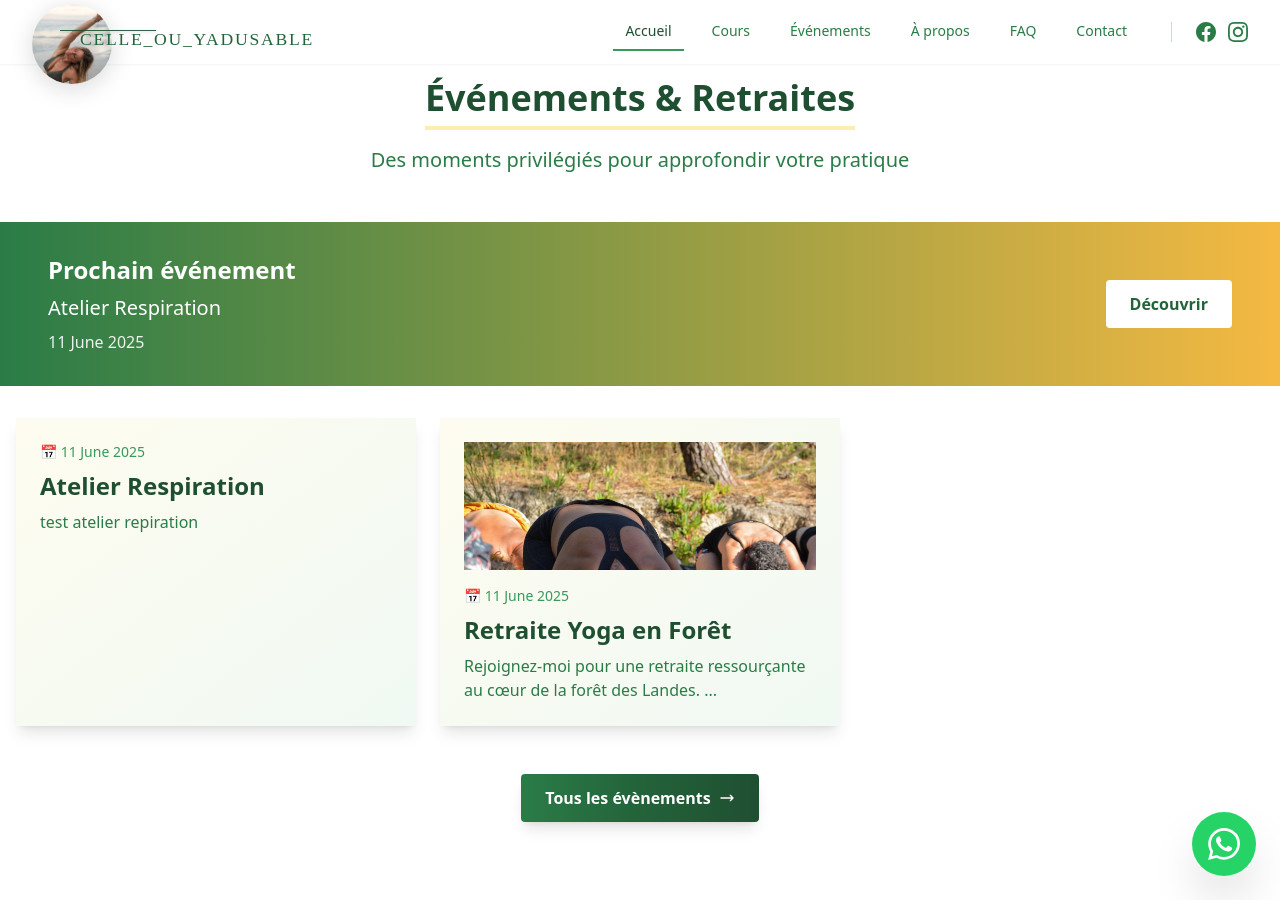
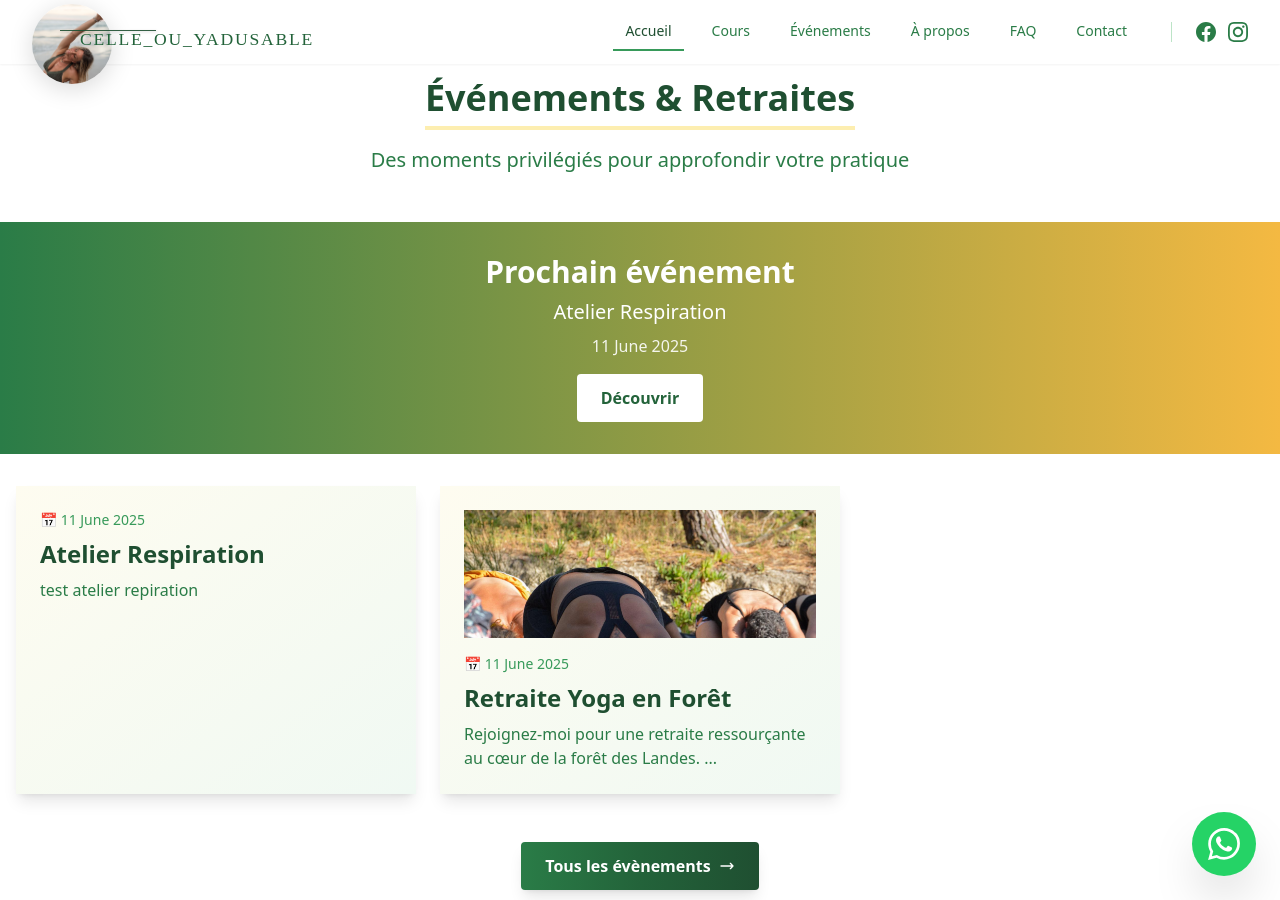
Before and after one commit to m-lague/celleouyadusable, a Jekyll site: the page built from _pages/accueil.md, in a window 1280 px wide and 900 px high, scrolled down 1696 px. Built offline with Jekyll 4.4.1, drawn with Linux system fonts in a browser that asks for light colours; nearby versions of some CDN libraries.

Commit message:
design home

```diff
--- a/_includes/sections/courses-preview.html
+++ b/_includes/sections/courses-preview.html
@@ -11,7 +11,7 @@
 
         <div class="grid grid-cols-1 md:grid-cols-3 gap-8 mb-12">
     {% for course in site.courses limit:2 %}
-            <div class="bg-gradient-to-br from-jungle-50 to-sable-50 p-8 shadow-lg hover:shadow-xl transition-shadow">
+    <a href="/cours/#cours" class="block bg-gradient-to-br from-jungle-50 to-sable-50 p-8 shadow-lg hover:shadow-xl transition-shadow">
         {% if course.image %}
         <div class="aspect-w-16 aspect-h-9 mb-6 overflow-hidden">
             <img src="{{ course.image }}"
@@ -32,15 +32,11 @@
                 <span class="inline-block bg-sable-200 rounded-full px-3 py-1">📊 {{ course.level }}</span>
                 {% endif %}
             </div>
-                    <!-- {% if course.price %}
-                    <div class="text-lg font-semibold text-jungle-700 bg-white rounded-full py-1 px-3 border border-jungle-300">
-                        {{ course.price }}€
         </div>
-                    {% endif %} -->
-                </div>
-            </div>
+    </a>
     {% endfor %}
 </div>
+
 
         <div class="text-center">
           {% include button.html
--- a/_includes/sections/events-preview.html
+++ b/_includes/sections/events-preview.html
@@ -1,5 +1,5 @@
 <section class="py-16 bg-white">
-    <div class="max-w-7xl mx-auto">
+    <div class=" mx-auto">
         <div class="text-center mb-12">
             <h2 class="text-3xl md:text-4xl font-bold text-jungle-800 mb-4 border-b-4 border-sable-200 inline-block pb-2">
                 {{ site.data.site-texts.events.title }}
@@ -14,10 +14,10 @@
         {% if upcoming_events.size > 0 %}
         <div class="bg-gradient-to-r from-jungle-600 to-sable-500 py-8 px-12 text-white mb-8">
             {% assign next_event = upcoming_events.first %}
-            <div class="flex flex-col md:flex-row items-center justify-between">
-                <div class="mb-4 md:mb-0 text-center md:text-left">
-                    <h3 class="text-2xl font-bold mb-2">Prochain événement</h3>
-                    <h4 class="text-xl mb-2">{{ next_event.title }}</h4>
+            <div class="flex flex-col items-center justify-between">
+                <div class="mb-4 text-center ">
+                    <h2 class="text-3xl font-bold mb-2">Prochain événement</h2>
+                    <p class="text-xl mb-2">{{ next_event.title }}</p>
                     <p class="opacity-90">{{ next_event.date | date: "%d %B %Y" }}</p>
                 </div>
                 <a href="{{ next_event.url}}"
--- a/cours.html
+++ b/cours.html
@@ -21,11 +21,11 @@
 
 {% include sections/planning.html %}
 
-<section class="py-16 bg-white">
+<section id="cours" class="py-16 bg-white">
     <div class="max-w-7xl mx-auto px-4 sm:px-6 lg:px-8">
         <div class="grid grid-cols-1 lg:grid-cols-2 gap-8">
             {% for course in site.courses %}
-            <article class="bg-gradient-to-br from-jungle-50 to-sable-50 rounded-2xl overflow-hidden shadow-lg hover:shadow-xl transition-shadow">
+            <article  class="bg-gradient-to-br from-jungle-50 to-sable-50 rounded-2xl overflow-hidden shadow-lg hover:shadow-xl transition-shadow">
                 {% if course.image %}
                 <div class="aspect-w-16 aspect-h-9">
                     <img src="{{ course.image }}"
```
Also changed, not shown: 9 other files. Lines whose indentation alone changed are shown as unchanged.
